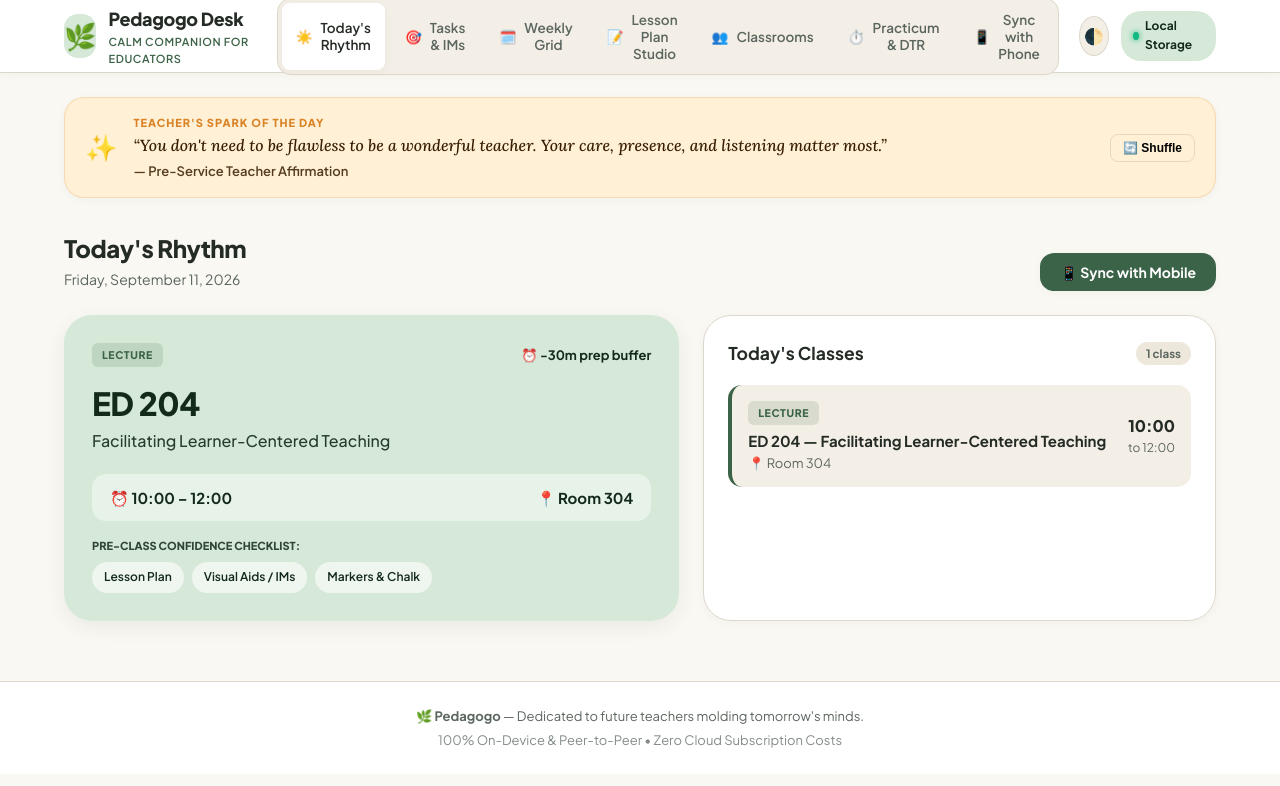
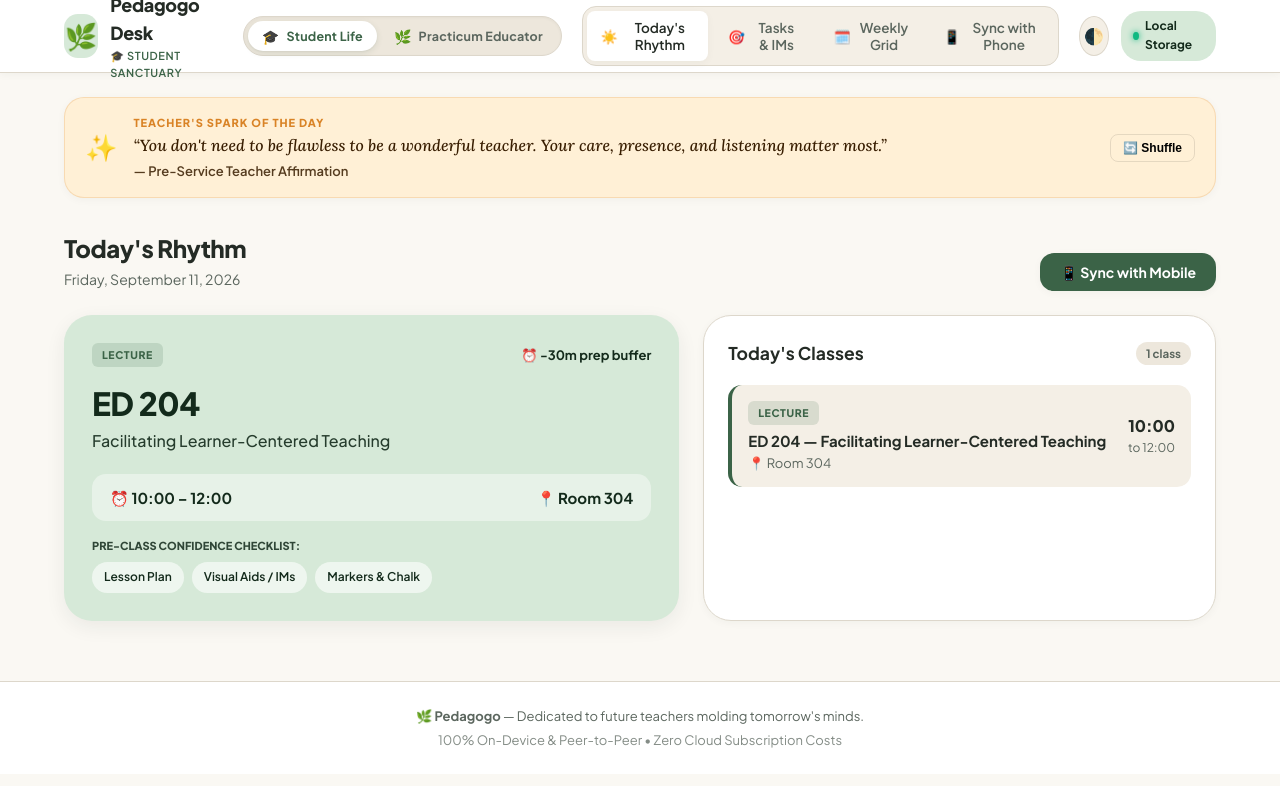
Before and after one commit to IbemCabahug/pedagogo-web, a website built with Vite: page index.html in a window 1280 px wide. Built offline with nearby package versions, Linux system fonts and the light colour scheme; what peerjs would draw is missing.

Commit message:
feat(ui): add dual-perspective switcher for Student Life vs Practicum Educator

```diff
--- a/index.html
+++ b/index.html
@@ -26,32 +26,50 @@
           </div>
         </div>
 
+        <div class="perspective-switcher-wrapper">
+          <div class="perspective-switcher" id="perspective-switcher" role="tablist" aria-label="Perspective Switcher">
+            <button class="perspective-pill active" id="pill-student" data-perspective="STUDENT" role="tab" aria-selected="true" title="Switch to Student Life mode">
+              <span class="perspective-icon">🎓</span>
+              <span class="perspective-text">Student Life</span>
+            </button>
+            <button class="perspective-pill" id="pill-educator" data-perspective="EDUCATOR" role="tab" aria-selected="false" title="Switch to Practicum Educator mode">
+              <span class="perspective-icon">🌿</span>
+              <span class="perspective-text">Practicum Educator</span>
+            </button>
+          </div>
+        </div>
+
         <nav class="nav-tabs" aria-label="Main Navigation">
-          <button class="nav-tab active" data-tab="today" id="tab-today">
+          <!-- Student Life Tabs -->
+          <button class="nav-tab active" data-tab="today" data-perspective="STUDENT" id="tab-today">
             <span class="tab-icon">☀️</span>
             <span>Today's Rhythm</span>
           </button>
-          <button class="nav-tab" data-tab="tasks" id="tab-tasks">
+          <button class="nav-tab" data-tab="tasks" data-perspective="STUDENT" id="tab-tasks">
             <span class="tab-icon">🎯</span>
             <span>Tasks &amp; IMs</span>
           </button>
-          <button class="nav-tab" data-tab="timetable" id="tab-timetable">
+          <button class="nav-tab" data-tab="timetable" data-perspective="STUDENT" id="tab-timetable">
             <span class="tab-icon">🗓️</span>
             <span>Weekly Grid</span>
           </button>
-          <button class="nav-tab" data-tab="lesson-studio" id="tab-lesson-studio">
+
+          <!-- Practicum Educator Tabs -->
+          <button class="nav-tab" data-tab="classrooms" data-perspective="EDUCATOR" id="tab-classrooms">
+            <span class="tab-icon">👥</span>
+            <span>Classrooms</span>
+          </button>
+          <button class="nav-tab" data-tab="lesson-studio" data-perspective="EDUCATOR" id="tab-lesson-studio">
             <span class="tab-icon">📝</span>
             <span>Lesson Plan Studio</span>
           </button>
-          <button class="nav-tab" data-tab="classrooms" id="tab-classrooms">
-            <span class="tab-icon">👥</span>
-            <span>Classrooms</span>
-          </button>
-          <button class="nav-tab" data-tab="practicum" id="tab-practicum">
+          <button class="nav-tab" data-tab="practicum" data-perspective="EDUCATOR" id="tab-practicum">
             <span class="tab-icon">⏱️</span>
             <span>Practicum &amp; DTR</span>
           </button>
-          <button class="nav-tab" data-tab="sync" id="tab-sync">
+
+          <!-- Shared Utility Tab -->
+          <button class="nav-tab" data-tab="sync" data-perspective="ALL" id="tab-sync">
             <span class="tab-icon">📱</span>
             <span>Sync with Phone</span>
           </button>
--- a/src/main.js
+++ b/src/main.js
@@ -28,6 +28,7 @@ class PedagogoDeskApp {
 
     this.initTheme();
     this.initTabs();
+    this.initPerspective();
     this.initSpark();
     this.initTodayView();
 
@@ -118,6 +119,57 @@ class PedagogoDeskApp {
     document.querySelectorAll('.tab-view').forEach(v => {
       v.classList.toggle('active', v.id === `view-${tabKey}`);
     });
+  }
+
+  initPerspective() {
+    const savedPerspective = localStorage.getItem('pedagogo_perspective') || 'STUDENT';
+    this.setPerspective(savedPerspective, false);
+
+    const pillStudent = document.getElementById('pill-student');
+    const pillEducator = document.getElementById('pill-educator');
+
+    if (pillStudent) {
+      pillStudent.addEventListener('click', () => this.setPerspective('STUDENT'));
+    }
+    if (pillEducator) {
+      pillEducator.addEventListener('click', () => this.setPerspective('EDUCATOR'));
+    }
+  }
+
+  setPerspective(perspective, autoSwitchTab = true) {
+    this.currentPerspective = perspective;
+    localStorage.setItem('pedagogo_perspective', perspective);
+
+    const isStudent = perspective === 'STUDENT';
+    document.body.classList.toggle('perspective-student', isStudent);
+    document.body.classList.toggle('perspective-educator', !isStudent);
+
+    const pillStudent = document.getElementById('pill-student');
+    const pillEducator = document.getElementById('pill-educator');
+    if (pillStudent) {
+      pillStudent.classList.toggle('active', isStudent);
+      pillStudent.setAttribute('aria-selected', isStudent ? 'true' : 'false');
+    }
+    if (pillEducator) {
+      pillEducator.classList.toggle('active', !isStudent);
+      pillEducator.setAttribute('aria-selected', !isStudent ? 'true' : 'false');
+    }
+
+    // Dynamic brand badge update
+    const brandBadge = document.querySelector('.brand-badge');
+    if (brandBadge) {
+      brandBadge.textContent = isStudent ? '🎓 Student Sanctuary' : '🌿 Practicum Cockpit';
+    }
+
+    // Check if current tab is hidden in newly chosen perspective
+    if (autoSwitchTab) {
+      const activeTab = document.querySelector('.nav-tab.active');
+      const activePerspective = activeTab ? activeTab.dataset.perspective : 'ALL';
+      if (activePerspective !== 'ALL' && activePerspective !== perspective) {
+        const defaultTab = isStudent ? 'today' : 'classrooms';
+        this.switchTab(defaultTab);
+      }
+    }
   }
 
   initSpark() {
--- a/src/style.css
+++ b/src/style.css
@@ -157,6 +157,87 @@ body {
   color: var(--sage-primary);
   text-transform: uppercase;
   letter-spacing: 0.6px;
+}
+
+/* =========================================================
+   Dual-Perspective Switcher (Student Life vs Practicum Educator)
+   ========================================================= */
+
+.perspective-switcher-wrapper {
+  display: flex;
+  align-items: center;
+}
+
+.perspective-switcher {
+  display: flex;
+  align-items: center;
+  background: var(--surface-subtle);
+  padding: 4px;
+  border-radius: 999px;
+  border: 1.5px solid var(--border-light);
+  box-shadow: inset 0 1px 3px rgba(0, 0, 0, 0.04);
+  gap: 3px;
+  transition: var(--transition);
+}
+
+.perspective-pill {
+  display: flex;
+  align-items: center;
+  gap: 7px;
+  padding: 6px 14px;
+  border: none;
+  background: transparent;
+  color: var(--text-muted);
+  font-family: var(--font-sans);
+  font-size: 12.5px;
+  font-weight: 700;
+  letter-spacing: 0.2px;
+  border-radius: 999px;
+  cursor: pointer;
+  transition: all 0.22s cubic-bezier(0.16, 1, 0.3, 1);
+  white-space: nowrap;
+}
+
+.perspective-pill .perspective-icon {
+  font-size: 14px;
+}
+
+.perspective-pill:hover {
+  color: var(--text-main);
+  background: rgba(0, 0, 0, 0.03);
+}
+
+body.dark-mode .perspective-pill:hover {
+  background: rgba(255, 255, 255, 0.05);
+}
+
+/* Active Student Mode Pill */
+body.perspective-student #pill-student,
+.perspective-pill.active[data-perspective="STUDENT"] {
+  background: var(--surface-white);
+  color: var(--sage-primary);
+  box-shadow: 0 2px 6px rgba(47, 93, 62, 0.12), 0 1px 2px rgba(0, 0, 0, 0.04);
+}
+
+/* Active Educator Mode Pill */
+body.perspective-educator #pill-educator,
+.perspective-pill.active[data-perspective="EDUCATOR"] {
+  background: var(--surface-white);
+  color: var(--terracotta-secondary);
+  box-shadow: 0 2px 6px rgba(212, 104, 59, 0.15), 0 1px 2px rgba(0, 0, 0, 0.04);
+}
+
+body.dark-mode .perspective-pill.active {
+  background: var(--surface-card);
+}
+
+/* Perspective Filtering for Navigation Tabs */
+body.perspective-student .nav-tab[data-perspective="EDUCATOR"] {
+  display: none !important;
+}
+
+body.perspective-educator .nav-tab[data-perspective="STUDENT"] {
+  display: none !important;
 }
 
 .nav-tabs {
```
